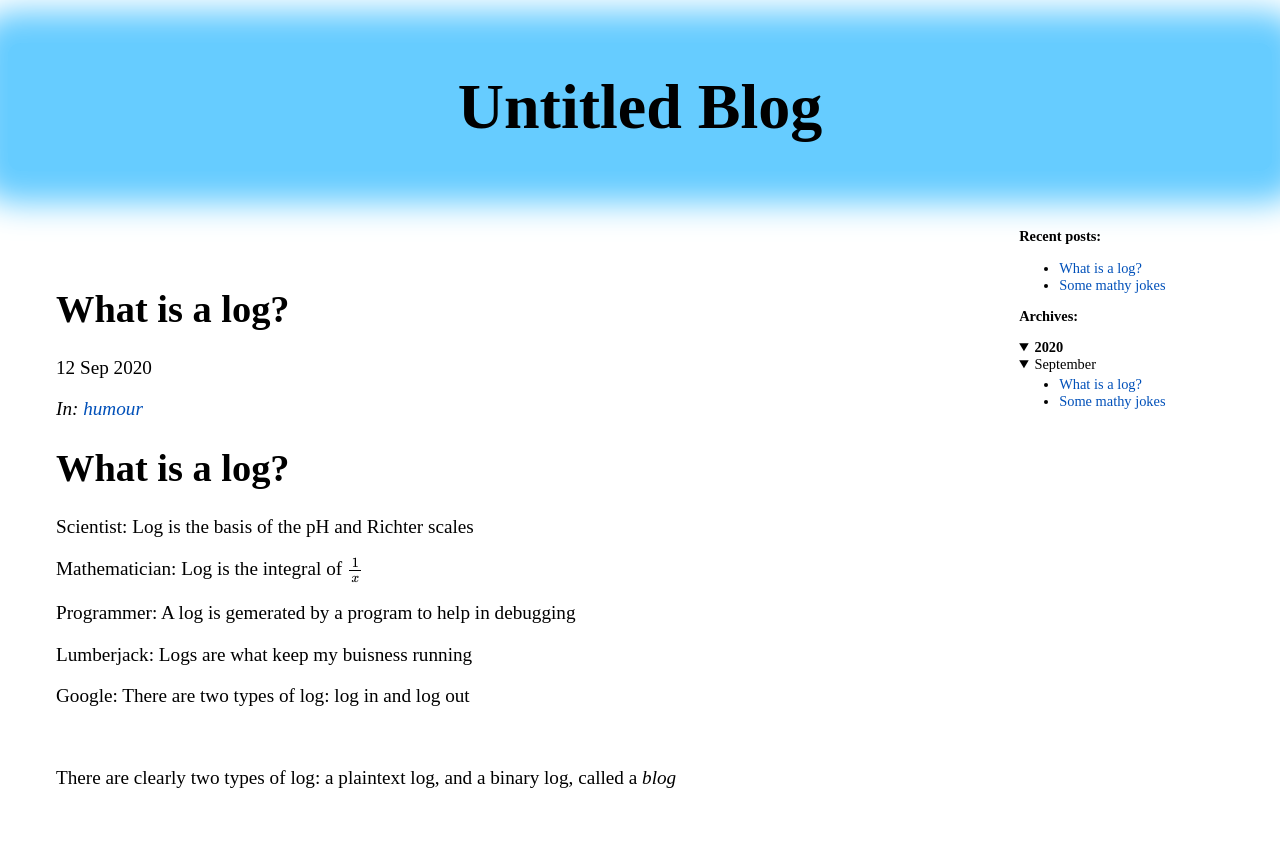
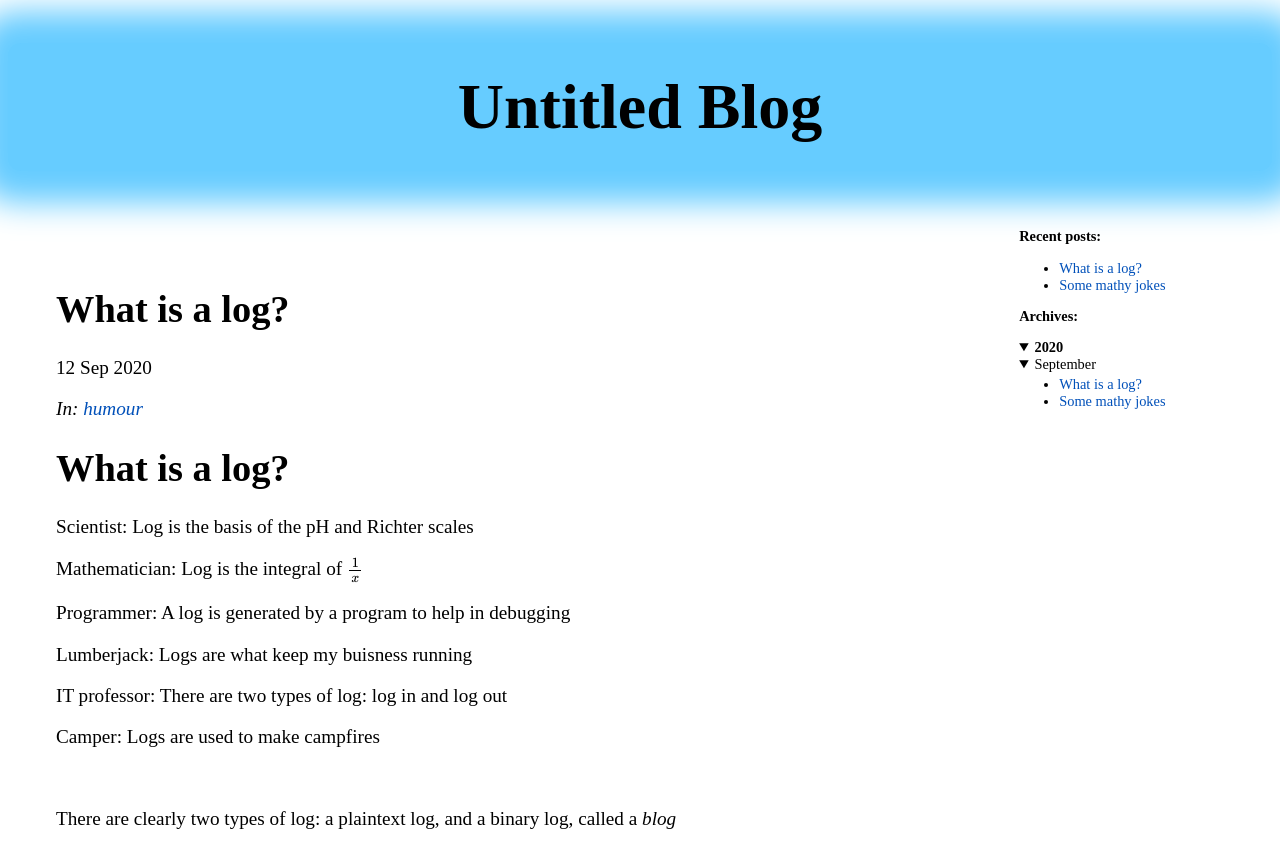
Before and after one commit to EZLiang/web, a Jekyll site: the page built from docs/_posts/2020-09-12-what-is-a-log.html, in a window 1280 px wide. Shown: the top 868 px of the page. Built offline with Jekyll 4.4.1, drawn with Linux system fonts in a browser that asks for light colours.

Commit message:
Fix log joke

```diff
--- a/docs/_posts/2020-09-12-what-is-a-log.html
+++ b/docs/_posts/2020-09-12-what-is-a-log.html
@@ -8,8 +8,9 @@ mathjax: true
 <h1>What is a log?</h1>
 <p>Scientist: Log is the basis of the pH and Richter scales</p>
 <p>Mathematician: Log is the integral of \(\frac{1}{x}\)</p>
-<p>Programmer: A log is gemerated by a program to help in debugging</p>
+<p>Programmer: A log is generated by a program to help in debugging</p>
 <p>Lumberjack: Logs are what keep my buisness running</p>
-<p>Google: There are two types of log: log in and log out</p>
+<p>IT professor: There are two types of log: log in and log out</p>
+<p>Camper: Logs are used to make campfires</p>
 <br />
 <p>There are clearly two types of log: a plaintext log, and a binary log, called a <em>blog</em></p>
```
